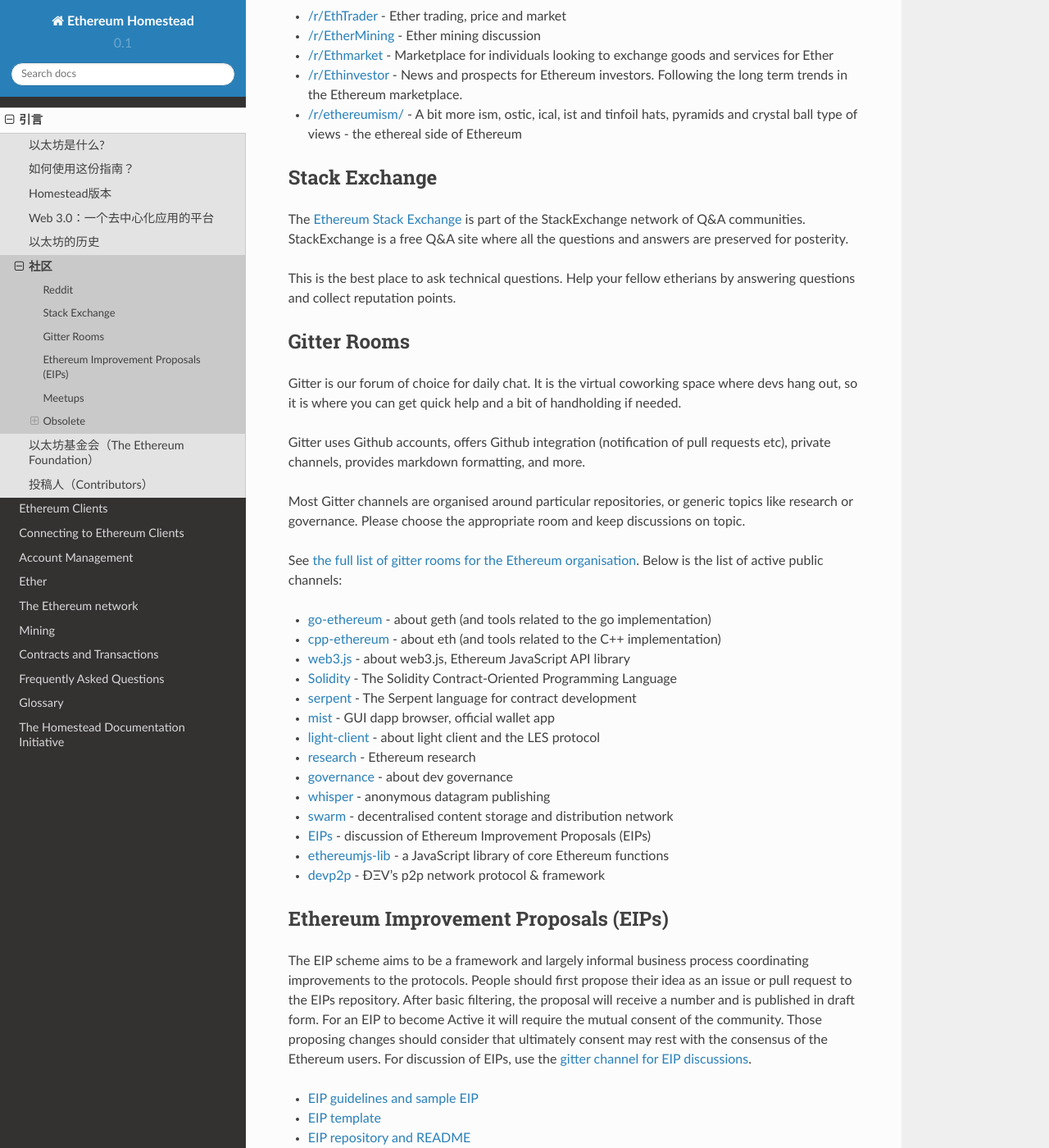
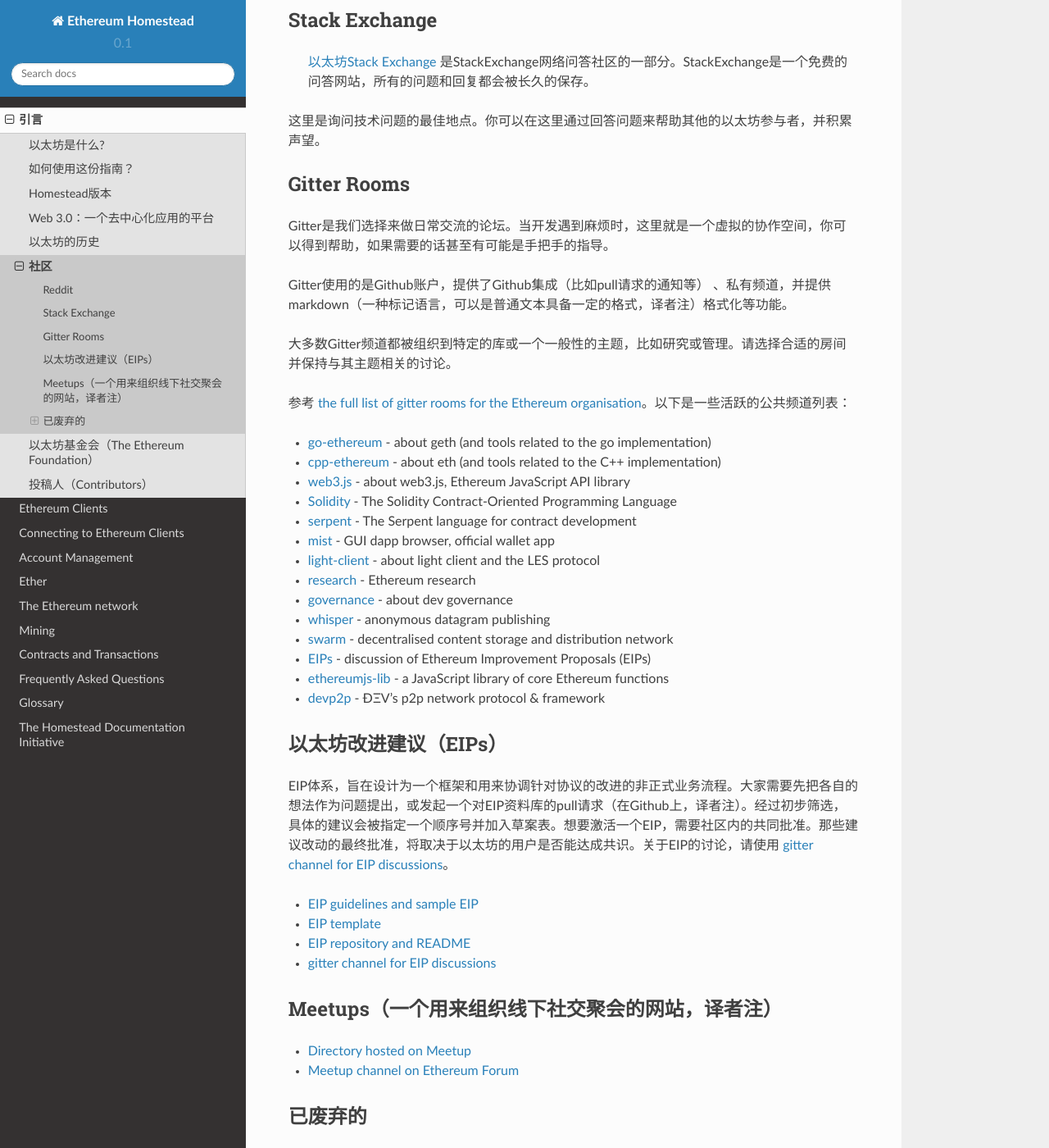
Before and after one commit to riversyang/homestead-guide-cn, a Sphinx documentation site: the page built from source/introduction/community.rst, in a window 1280 px wide and 1400 px high, scrolled down 624 px. Shown: the whole window at 82% size. Built offline with Sphinx 7.4.7 and the Read the Docs theme 2.0.0, drawn with Linux system fonts in a browser that asks for light colours; some of the changed text lies outside the part shown.

Commit message:
Complete translation of community section.

```diff
--- a/source/introduction/community.rst
+++ b/source/introduction/community.rst
@@ -4,19 +4,17 @@
 社区
 ********************************************************************************
 
-Please choose your forum wisely when starting a discussion or asking a question, help keep our various forums clean and tidy.
+当你开始讨论或提出问题的时候，请聪明的选择论坛，以帮助我们保持不同论坛的清晰和整洁。
 
 Reddit
 ================================================================================
-The `Ethereum subreddit`_ is the most inclusive Ethereum forum, where most of the community discussion is happening and where core devs are also active. This is your forum of choice for generic discussion of news, media coverage, announcements, brainstorming. In general all things Ethereum relevant to the wider community.
 
-Strictly no price discussion.
+这里是严格的无偿讨论。
 
-Also, this is not the ideal place to ask for hands-on help or post questions you expect there are clear immediate answers to (use :ref:`gitter-rooms` and :ref:`stack-exchange` for these, respectively).
+当然，这里不是寻求手把手的帮助或者希望得到快速回复的好地方。（如果有这些需求，请使用 :ref:`gitter-rooms` 或 :ref:`stack-exchange` ）
 
-Read the `Ethereum subreddit rules`_ before posting.
 
-Further specialised subreddits:
+其他特定领域的subreddit：
 
 * `/r/EthTrader <https://www.reddit.com/r/EthTrader/>`_ - Ether trading, price and  market
 * `/r/EtherMining <https://www.reddit.com/r/EtherMining/>`_ - Ether mining discussion
@@ -32,23 +30,21 @@
 
 Stack Exchange
 ================================================================================
+ `以太坊Stack Exchange <http://ethereum.stackexchange.com/>`_ 是StackExchange网络问答社区的一部分。StackExchange是一个免费的问答网站，所有的问题和回复都会被长久的保存。
 
-The `Ethereum Stack Exchange <http://ethereum.stackexchange.com/>`_ is part of the StackExchange network of Q&A communities. StackExchange is a free Q&A site where all the questions and answers are preserved for posterity.
-
-This is the best place to ask technical questions. Help your fellow etherians by answering questions and collect reputation points.
+这里是询问技术问题的最佳地点。你可以在这里通过回答问题来帮助其他的以太坊参与者，并积累声望。
 
 .. _gitter-rooms:
 
 Gitter Rooms
 ================================================================================
+Gitter是我们选择来做日常交流的论坛。当开发遇到麻烦时，这里就是一个虚拟的协作空间，你可以得到帮助，如果需要的话甚至有可能是手把手的指导。
 
-Gitter is our forum of choice for daily chat. It is the virtual coworking space where devs hang out, so it is where you can get quick help and a bit of handholding if needed.
+Gitter使用的是Github账户，提供了Github集成（比如pull请求的通知等） 、私有频道，并提供markdown（一种标记语言，可以是普通文本具备一定的格式，译者注）格式化等功能。
 
-Gitter uses Github accounts, offers Github integration (notification of pull requests etc), private channels, provides markdown formatting, and more.
+大多数Gitter频道都被组织到特定的库或一个一般性的主题，比如研究或管理。请选择合适的房间并保持与其主题相关的讨论。
 
-Most Gitter channels are organised around particular repositories, or generic topics like research or governance. Please choose the appropriate room and keep discussions on topic.
-
-See `the full list of gitter rooms for the Ethereum organisation`_. Below is the list of active public channels:
+参考 `the full list of gitter rooms for the Ethereum organisation`_。以下是一些活跃的公共频道列表：
 
 * `go-ethereum`_ - about geth (and tools related to the go implementation)
 * `cpp-ethereum`_ - about eth (and tools related to the C++ implementation)
@@ -84,28 +80,26 @@
 
 .. _Ethereum Improvement Proposals:
 
-Ethereum Improvement Proposals (EIPs)
+以太坊改进建议（EIPs）
 ================================================================================
-
-The EIP scheme aims to be a framework and largely informal business process coordinating improvements to the protocols. People should first propose their idea as an issue or pull request to the EIPs repository. After basic filtering, the proposal will receive a number and is published in draft form. For an EIP to become Active it will require the mutual consent of the community. Those proposing changes should consider that ultimately consent may rest with the consensus of the Ethereum users.
-For discussion of EIPs, use the `gitter channel for EIP discussions`_.
+EIP体系，旨在设计为一个框架和用来协调针对协议的改进的非正式业务流程。大家需要先把各自的想法作为问题提出，或发起一个对EIP资料库的pull请求（在Github上，译者注）。经过初步筛选，具体的建议会被指定一个顺序号并加入草案表。想要激活一个EIP，需要社区内的共同批准。那些建议改动的最终批准，将取决于以太坊的用户是否能达成共识。关于EIP的讨论，请使用 `gitter channel for EIP discussions`_。
 
 * `EIP guidelines and sample EIP <https://github.com/ethereum/EIPs/blob/master/EIPS/eip-1.mediawiki>`_
 * `EIP template <https://github.com/ethereum/EIPs/blob/master/eip-X.mediawiki>`_
 * `EIP repository and README <https://github.com/ethereum/EIPs>`_
 * `gitter channel for EIP discussions <https://gitter.im/ethereum/EIPs>`_
 
-Meetups
+Meetups（一个用来组织线下社交聚会的网站，译者注）
 ================================================================================
 * `Directory hosted on Meetup <http://www.meetup.com/topics/ethereum/>`_
 * `Meetup channel on Ethereum Forum <http://forum.ethereum.org/categories/meetups/>`_
 
-Obsolete
+已废弃的
 ===================
 Skype
 -------
-Some community discussion fora still use skype rooms, but we would like to move away from that and encourage people to use `gitter <http://gitter.im>`_ or `slack <http://slack.com>`_.
+一些社区讨论会仍在使用skype的房间，但我们希望离开这里，鼓励大家使用 `gitter <http://gitter.im>`_ 或 `slack <http://slack.com>`_。
 
-Ethereum Forum
+以太坊论坛
 --------------------
-Stephan Tual's legendary `Ethereum Forum <https://forum.ethereum.org/>`_ is no longer maintained and likely to be decommissioned soon. We encourage people to use one of the recommended alternatives listed above.
+Stephan Tual著名的 `Ethereum Forum <https://forum.ethereum.org/>`_ 将不再维护。我们推荐大家使用上文所罗列的那些方式。
```
